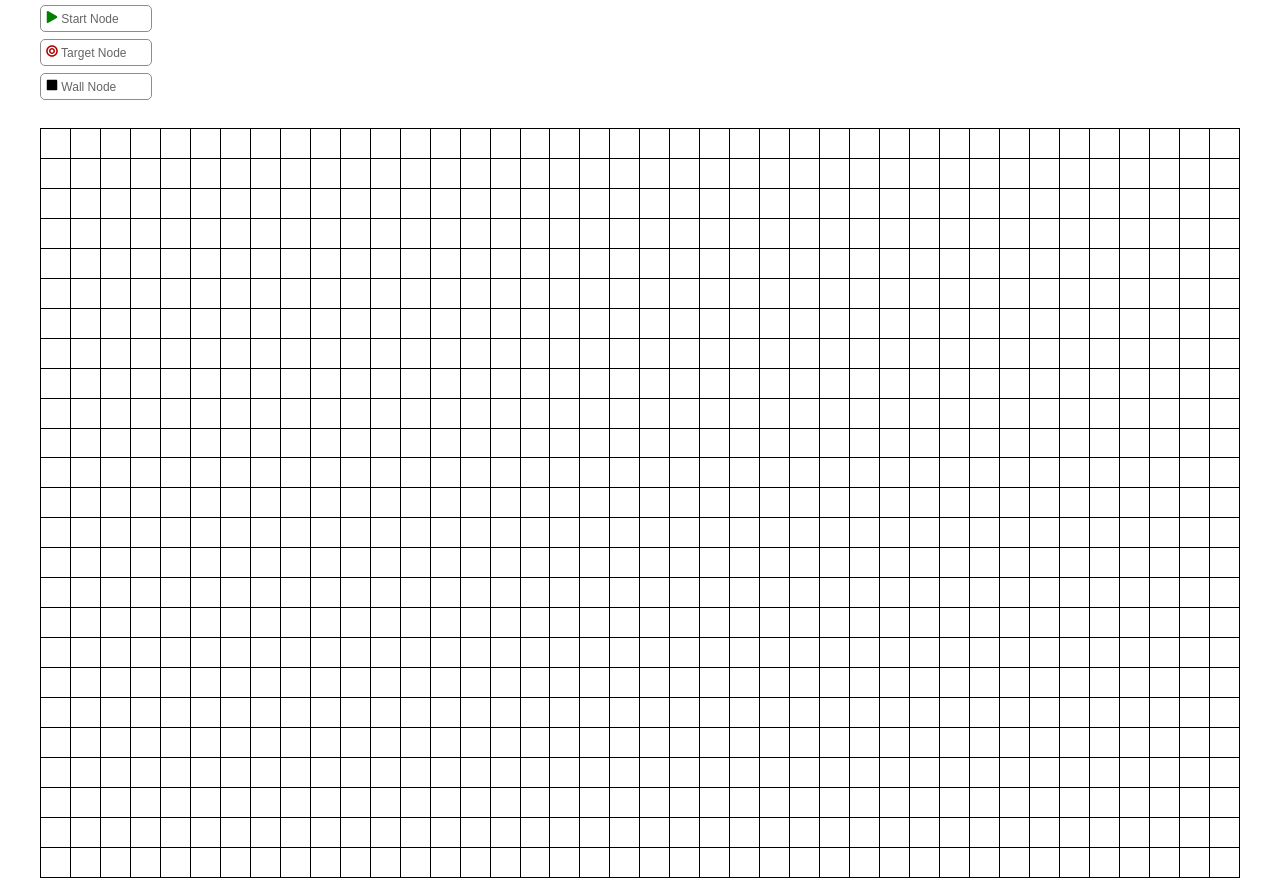
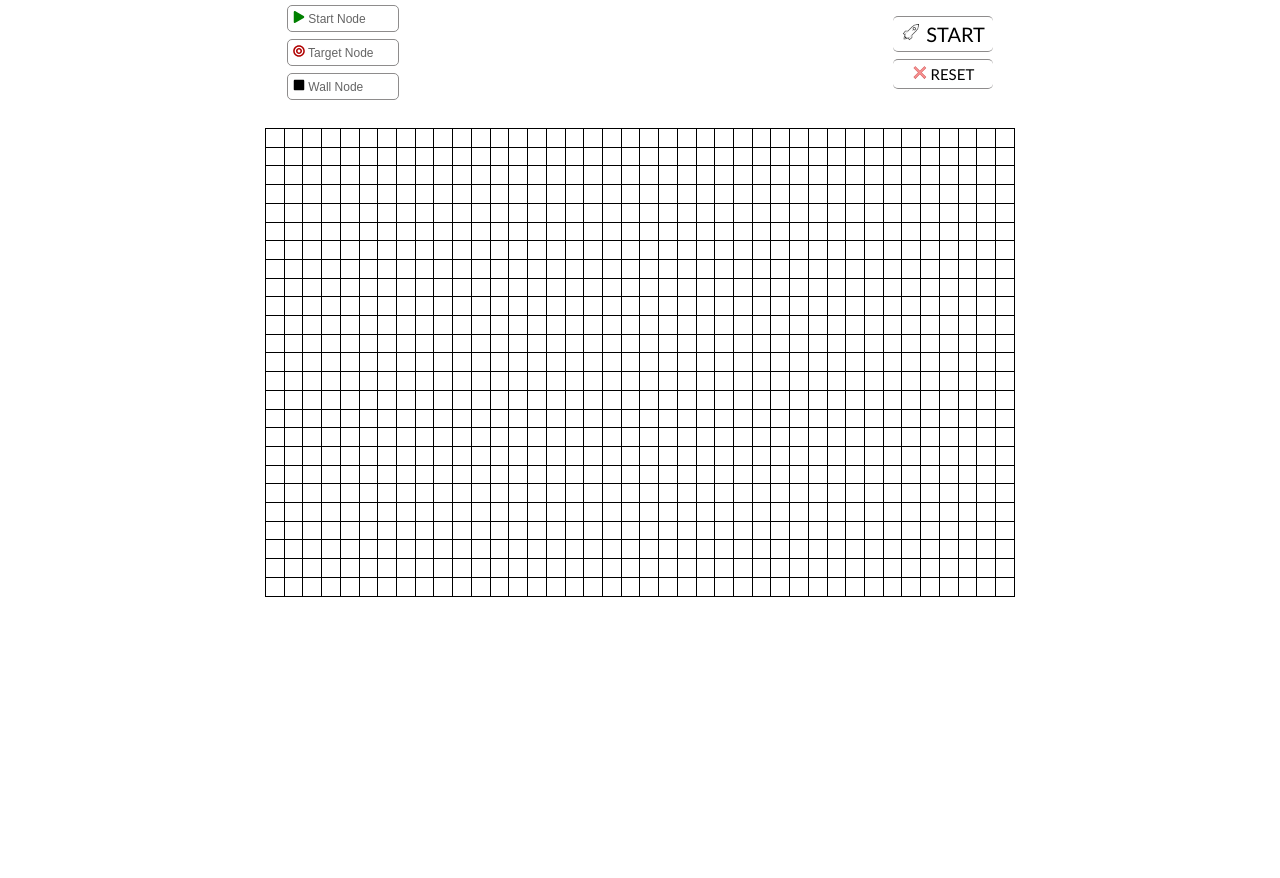
Before and after one commit to nedas-dev/pathfinding-visualizer, a website with bundled scripts: page index.html in a window 1280 px wide. After the commit the page ends 800 px from the top, so only its background shows below. Built offline with nearby package versions, Linux system fonts and the light colour scheme.

Commit message:
start, target, wall nodes are 100% completed | READY FOR ALGORITHMS IMPLEMENTATION

```diff
--- a/index.html
+++ b/index.html
@@ -3,25 +3,36 @@
     <meta charset="UTF-8" />
     <meta name="viewport" content="width=device-width, initial-scale=1.0" />
     <title>Pathfinding Visualizer by nedas-dev</title>
-    <link rel="stylesheet" href="./src/css/main.css" />
   </head>
   <body id="body">
-    <div id="tools">
+    <header id="nav">
+      <div id="node-buttons">
         <div id="start-node" class="tool">
           <img width="12" height="12" src="./src/images/start.svg" /> Start Node
         </div>
 
         <div id="target-node" class="tool">
-        <img width="12" height="12" src="./src/images/target.svg" /> Target Node
+          <img width="12" height="12" src="./src/images/target.svg" /> Target
+          Node
         </div>
 
         <div id="wall-node" class="tool">
           <img width="12" height="12" src="./src/images/wall.svg" /> Wall Node
         </div>
       </div>
+
+      <div id="run-reset-buttons">
+        <div id="start-button" class="tool">
+          <img width="20" height="20" src="./src/images/rocket.png" /> START
+        </div>
+        <div id="reset-button" class="tool">
+          <img width="15" height="15" src="./src/images/delete.svg" /> RESET
+        </div>
+      </div>
+    </header>
     <table id="table">
-      <!-- In index.js there are td, tr added here -->
+      <!-- In index.js there are tr, td added here -->
     </table>
-    <script defer type="module" src="./src/index.js"></script>
+    <script defer type="module" src="./dist/bundle.js"></script>
   </body>
 </html>
--- a/src/index.js
+++ b/src/index.js
@@ -1,3 +1,4 @@
+import './scss/main.scss'
 import DepthFirstPaths from './js/DepthFirstPaths.js'
 import Graph from './js/Graph.js'
 import {
@@ -15,6 +16,8 @@ const startNodeButton = document.getElementById('start-node')
 const targetNodeButton = document.getElementById('target-node')
 const wallNodeButton = document.getElementById('wall-node')
 const stateManager = new StateManager()
+const startButton = document.getElementById('start-button')
+const resetButton = document.getElementById('reset-button')
 
 initializeTable(tableEl, bodyEl)
 listenerForTableResizing(tableEl)
@@ -34,6 +37,11 @@ bodyEl.addEventListener('dblclick', e => {
 })
 
 let graph = new Graph(totalColumns, totalRows);
-// graph.addWall(5,5)
-// graph.addEdge(0, 1);
-// let pathFinder = new DepthFirstPaths(graph, 6);
+
+startButton.addEventListener('click', e => {
+  if(stateManager.state(START_NODE).location && stateManager.state(TARGET_NODE).location){
+    let pathFinder = new DepthFirstPaths(graph, 6);
+  } else{
+    alert('Start and Target nodes are required for the path finder to start!')
+  }
+})
--- a/src/js/domTraversingFuncs.js
+++ b/src/js/domTraversingFuncs.js
@@ -1,7 +1,7 @@
 import Graph from './Graph.js'
 import {START_NODE, TARGET_NODE, WALL_NODE, totalRows, totalColumns} from './settings.js'
 
-export function initializeTable(tableEl, bodyEl){ // creates a table with cells (rows and columns)
+export function initializeTable(tableEl, bodyEl){ // adds table rows and columns (tr, td)
   for(let i = 0; i < totalRows; i++){
       let tr = document.createElement('tr')
       tr.className = `row row-${i}`
--- a/src/scss/main.scss
+++ b/src/scss/main.scss
@@ -1,6 +1,7 @@
 body {
   margin: 0;
   font-family: Arial, Helvetica, sans-serif;
+  box-sizing: border-box;
 }
 
 #table {
@@ -8,7 +9,8 @@ body {
   margin-top: 1rem;
   border-collapse: collapse;
   width: 98%;
-  max-width: 1200px;
+  max-width: 750px;
+  margin-bottom: 1rem;
   tr {
     td {
       border: 0.5px solid black;
@@ -60,16 +62,22 @@ body {
   }
 }
 
-#tools {
+header#nav {
+  margin: auto;
+  max-width: 1200px;
+  width: 95%;
+  display: flex;
+  justify-content: space-around;
+  padding: 0rem 1rem;
+
+  div#node-buttons {
     font-size: 12px;
-  margin: auto;
     display: flex;
     flex-wrap: wrap;
     justify-content: left;
     flex-direction: column;
     padding: 5px;
-  max-width: 1200px;
-
+    max-width: 130px;
     .tool {
       border-radius: 5px;
       cursor: pointer;
@@ -78,5 +86,47 @@ body {
       margin-bottom: 7px;
       color: rgb(101, 101, 101);
       width: 100px;
+
+      &:hover {
+        background-color: rgb(233, 233, 233);
       }
     }
+  }
+
+  div#run-reset-buttons {
+    font-size: 12px;
+    display: flex;
+    flex-wrap: wrap;
+    justify-content: center;
+    flex-direction: column;
+    padding: 5px;
+    max-width: 130px;
+    .tool {
+      font-family: 'Gill Sans', 'Gill Sans MT', Calibri, 'Trebuchet MS',
+        sans-serif;
+      border-radius: 5px;
+      cursor: pointer;
+      padding: 5px;
+      border-bottom: 1px solid rgb(142, 140, 140);
+      border-top: 1px solid rgb(142, 140, 140);
+      margin-bottom: 7px;
+      width: 90px;
+      background-color: none;
+      text-align: center;
+      &#start-button {
+        font-size: 20px;
+        color: black;
+        &:hover {
+          background-color: rgb(111, 255, 130);
+        }
+      }
+      &#reset-button {
+        font-size: 15px;
+        color: black;
+        &:hover {
+          background-color: rgb(255, 96, 96);
+        }
+      }
+    }
+  }
+}
--- a/webpack.config.js
+++ b/webpack.config.js
@@ -5,8 +5,32 @@ module.exports = {
   output: {
     path: path.resolve(__dirname, 'dist'),
     filename: 'bundle.js',
+    publicPath: '/dist/' // relative path to index.html file where all assets can be found when needed
+  },
+  mode: 'development',
+  devServer: {
+    static: {
+      directory: __dirname, // for webpack serve (webpack-dev-server) root directory
+    },
+    compress: true,
+    port: 9000,
   },
   module: {
-        rules: [{ test: /\.css$/, use: 'css-loader' }],
+    rules: [
+      { test: /\.scss$/, use:
+        ['style-loader', 'css-loader', 'sass-loader'] },
+      {
+        test: /\.m?js$/,
+        exclude: /node_modules/,
+        use: {
+          loader: 'babel-loader',
+          options: {
+            presets: [
+              ['@babel/preset-env', { targets: "defaults" }]
+            ]
+          }
+        }
+      }
+    ],
   },
 };
```
Also changed, not shown: package.json (+13 -2 lines), dist/11ab118b02b80917c3c9.svg (added), dist/920b182cfd5cf1d8c1de.svg (added), dist/ad7054456b7a02d30166.svg (added), dist/bundle.js, src/images/delete.svg (added), src/images/rocket.png (added), 1 other file. Lines whose indentation alone changed are shown as unchanged.
